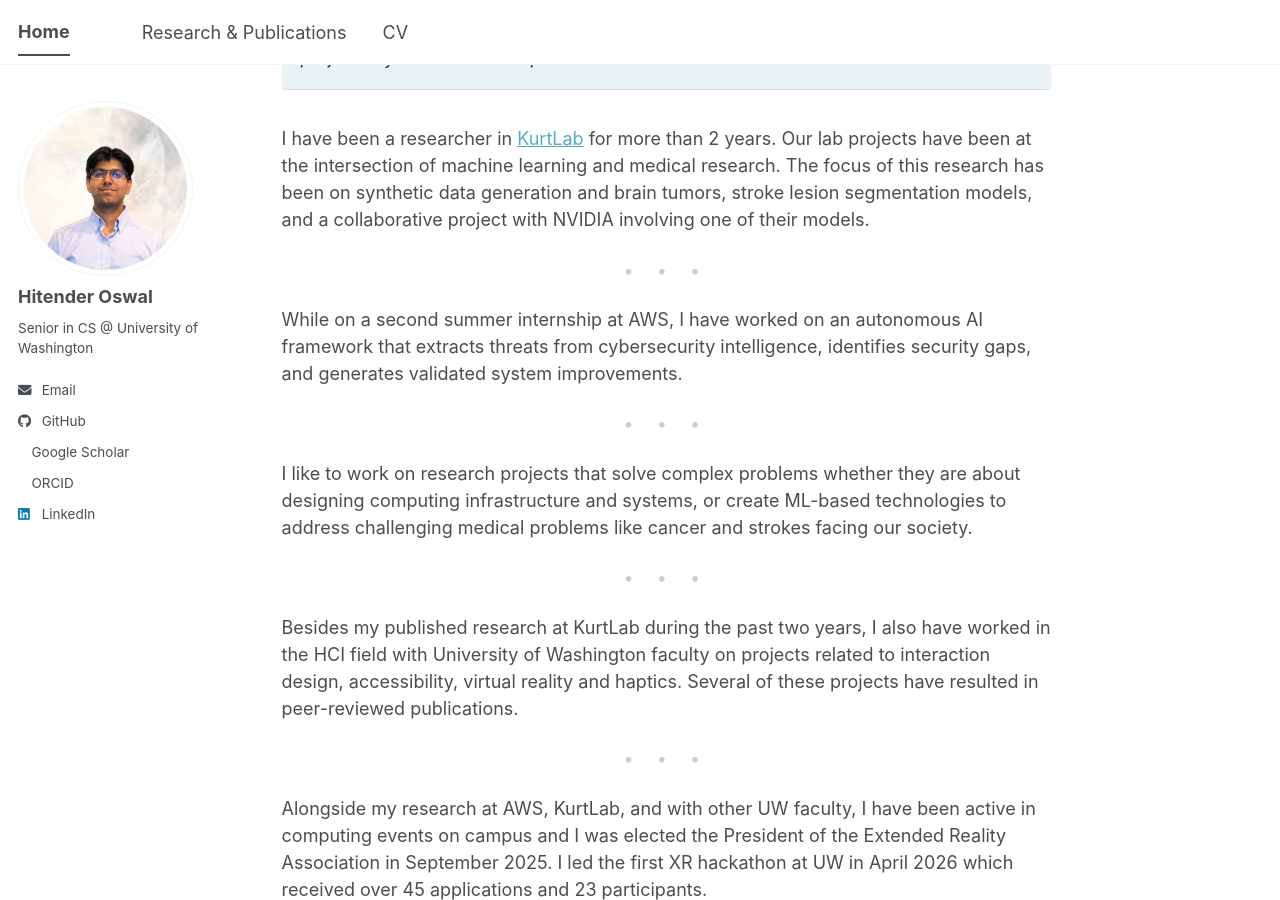
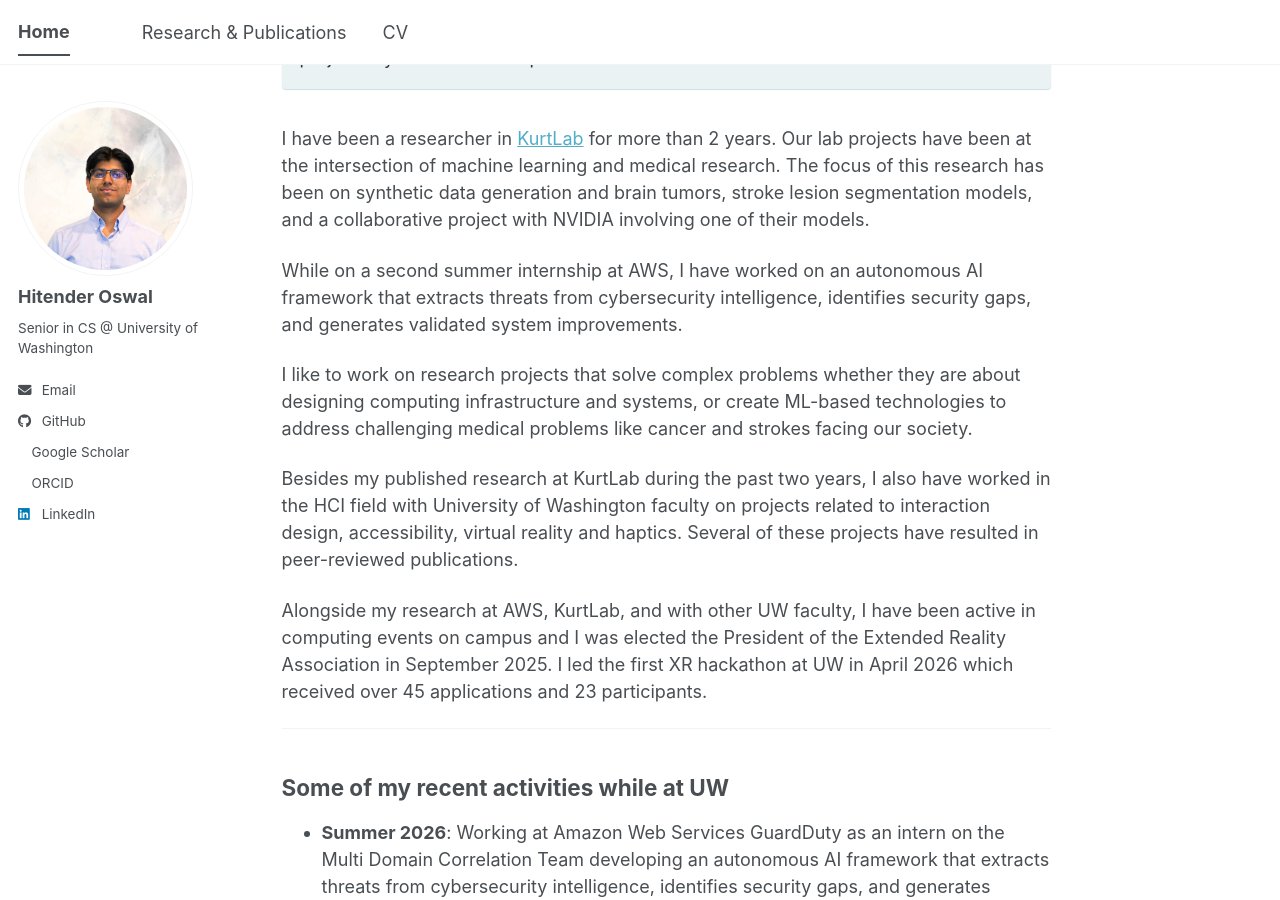
Before and after one commit to HitenderOswal/HitenderOswal.github.io, a Jekyll site: the page built from _pages/about.md, in a window 1280 px wide and 900 px high, scrolled down 261 px. Built offline with Jekyll 4.4.1, drawn with Linux system fonts in a browser that asks for light colours; a style sheet for code colours, icons or effects is not loaded.

Commit message:
Remove dot dividers from about.md

```diff
--- a/_pages/about.md
+++ b/_pages/about.md
@@ -15,19 +15,11 @@ I'm always looking for opportunities in machine learning research relating to me
 
 I have been a researcher in [KurtLab](https://www.kurtlab.com/) for more than 2 years. Our lab projects have been at the intersection of machine learning and medical research. The focus of this research has been on synthetic data generation and brain tumors, stroke lesion segmentation models, and a collaborative project with NVIDIA involving one of their models.
 
-<div style="text-align: center; color: #ccc; letter-spacing: 0.5em; margin: 1.25em 0;">• • •</div>
-
 While on a second summer internship at AWS, I have worked on an autonomous AI framework that extracts threats from cybersecurity intelligence, identifies security gaps, and generates validated system improvements.
-
-<div style="text-align: center; color: #ccc; letter-spacing: 0.5em; margin: 1.25em 0;">• • •</div>
 
 I like to work on research projects that solve complex problems whether they are about designing computing infrastructure and systems, or create ML-based technologies to address challenging medical problems like cancer and strokes facing our society.
 
-<div style="text-align: center; color: #ccc; letter-spacing: 0.5em; margin: 1.25em 0;">• • •</div>
-
 Besides my published research at KurtLab during the past two years, I also have worked in the HCI field with University of Washington faculty on projects related to interaction design, accessibility, virtual reality and haptics. Several of these projects have resulted in peer-reviewed publications.
-
-<div style="text-align: center; color: #ccc; letter-spacing: 0.5em; margin: 1.25em 0;">• • •</div>
 
 Alongside my research at AWS, KurtLab, and with other UW faculty, I have been active in computing events on campus and I was elected the President of the Extended Reality Association in September 2025. I led the first XR hackathon at UW in April 2026 which received over 45 applications and 23 participants.
 
```
